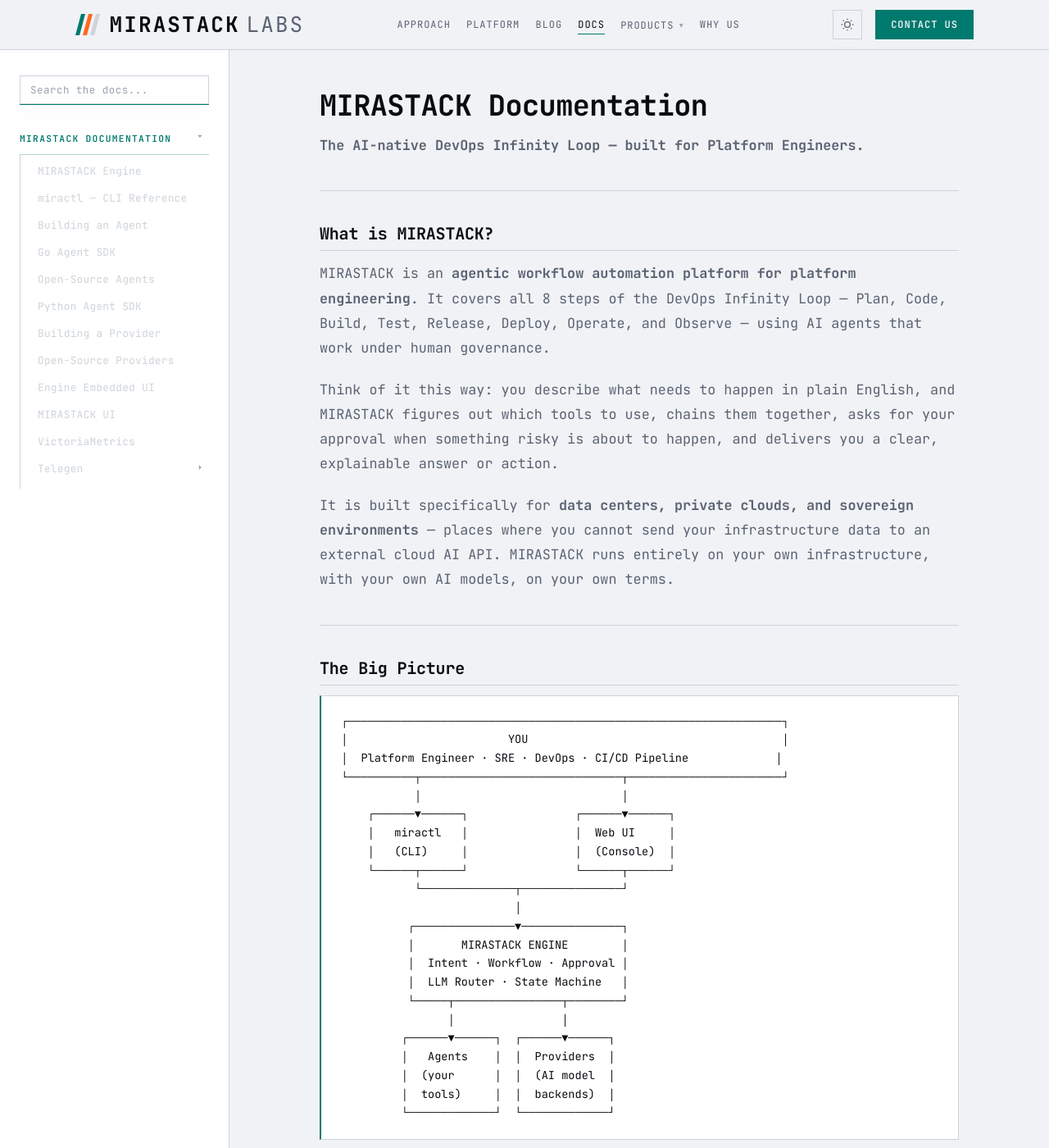
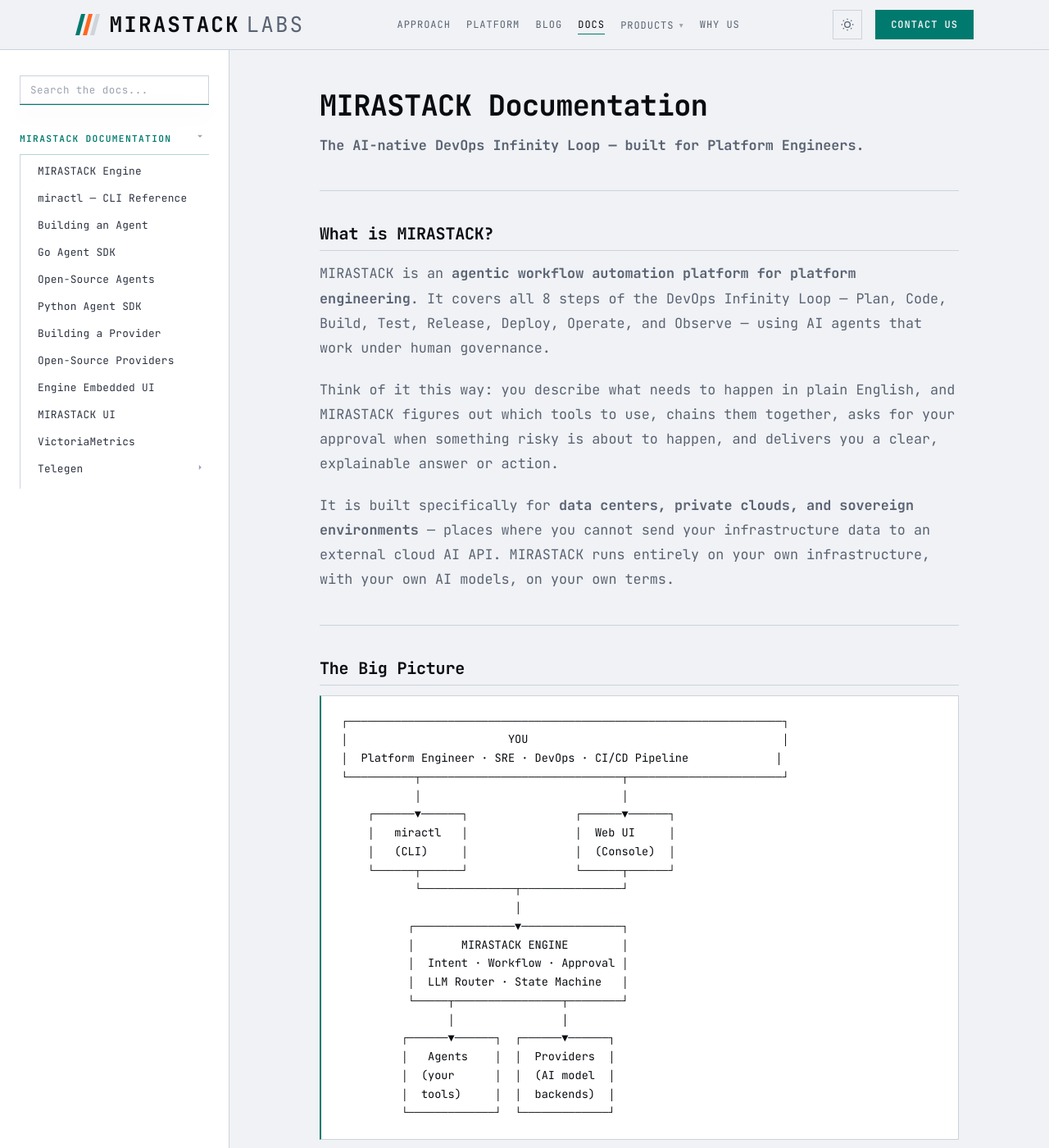
Before and after one commit to mirastacklabs-ai/mirastacklabs-ai.github.io, a Jekyll site: the page built from docs/index.md, in a window 1280 px wide and 1400 px high. Shown: the whole window at 82% size. Built offline with Jekyll 4.4.1, drawn with Linux system fonts in a browser that asks for light colours.

Commit message:
fix: make sidebar nav text theme-aware — #CED4DA dark / #2D3340 light via --sidebar-nav-text token

```diff
--- a/assets/css/docs.css
+++ b/assets/css/docs.css
@@ -4,6 +4,20 @@
    Variables: --bg, --bg-alt, --bg-card, --text, --text-muted, --text-dim,
               --accent, --accent-glow, --border, --border-accent, --nav-bg
    ========================================================================== */
+
+/* --------------------------------------------------------------------------
+   0. Docs-specific theme tokens
+   -------------------------------------------------------------------------- */
+:root,
+[data-theme="dark"] {
+  /* #CED4DA = --mira-accent-neutral (logo 3rd stroke neutral gray) */
+  --sidebar-nav-text: #CED4DA;
+}
+
+[data-theme="light"] {
+  /* Deep navy-gray — readable on #F0F2F5 / #FFFFFF, brand-aligned */
+  --sidebar-nav-text: #2D3340;
+}
 
 /* --------------------------------------------------------------------------
    1. Docs wrapper — two-column layout below the fixed 60px nav
@@ -121,7 +135,7 @@
   font-weight: 600;
   letter-spacing: 0.12em;
   text-transform: uppercase;
-  color: #CED4DA;
+  color: var(--sidebar-nav-text);
   padding: 0.55rem 0;
   display: block;
   text-decoration: none;
@@ -151,7 +165,7 @@
   font-size: 0.8rem;
   font-weight: 400;
   letter-spacing: 0.02em;
-  color: #CED4DA;
+  color: var(--sidebar-nav-text);
   text-decoration: none;
   transition: color 0.15s;
   border-left: 2px solid transparent;
@@ -179,7 +193,7 @@
   display: block;
   padding: 0.3rem 0.5rem;
   font-size: 0.76rem;
-  color: #CED4DA;
+  color: var(--sidebar-nav-text);
   text-decoration: none;
   transition: color 0.15s;
   border-left: 2px solid transparent;
```
